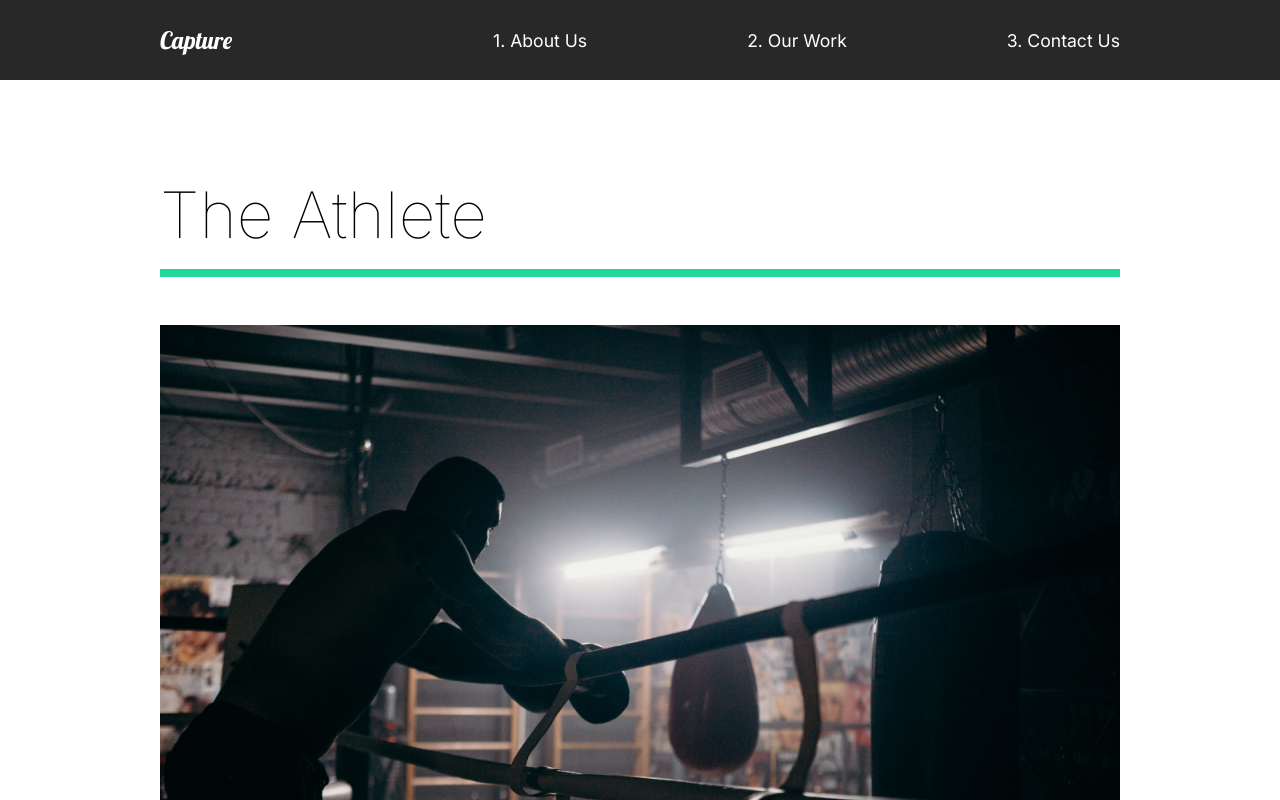
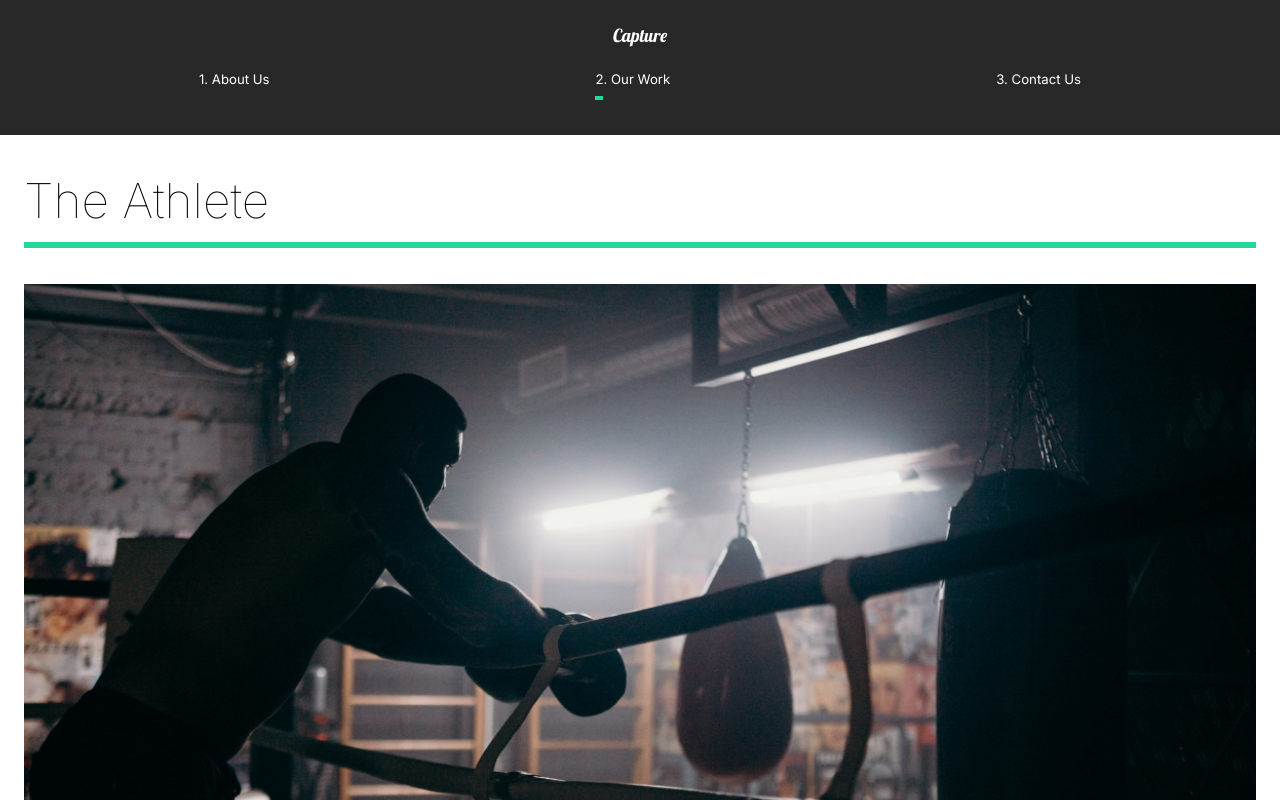
Before and after one commit to Zahidul-Turja/capture-dev-ed, a React (Create React App) app: page /work in a window 1280 px wide. Shown: the top 800 px of the page. Built offline with nearby package versions, Linux system fonts and the light colour scheme.

Commit message:
Finished finally

```diff
--- a/src/components/GlobalStyle.js
+++ b/src/components/GlobalStyle.js
@@ -6,6 +6,12 @@ const GlobalStyle = createGlobalStyle`
         margin: 0;
         padding: 0;
         box-sizing: border-box;
+    }
+
+    html {
+        @media (max-width: 1700px) {
+            font-size: 75%;
+        }
     }
 
     body {
--- a/src/components/Nav.js
+++ b/src/components/Nav.js
@@ -1,8 +1,10 @@
-import { Link } from "react-router-dom";
-
+import { Link, useLocation } from "react-router-dom";
+import { motion } from "framer-motion";
 import styled from "styled-components";
 
 function Nav() {
+  const { pathname } = useLocation();
+
   return (
     <StyledNav>
       <h1>
@@ -13,12 +15,27 @@ function Nav() {
       <ul>
         <li>
           <Link to="/">1. About Us</Link>
+          <Line
+            transition={{ duration: 0.3 }}
+            initial={{ width: "0%" }}
+            animate={{ width: pathname === "/" ? "10%" : "0%" }}
+          />
         </li>
         <li>
           <Link to="/work">2. Our Work</Link>
+          <Line
+            transition={{ duration: 0.3 }}
+            initial={{ width: "0%" }}
+            animate={{ width: pathname === "/work" ? "10%" : "0%" }}
+          />
         </li>
         <li>
           <Link to="/contact">3. Contact Us</Link>
+          <Line
+            transition={{ duration: 0.3 }}
+            initial={{ width: "0%" }}
+            animate={{ width: pathname === "/contact" ? "10%" : "0%" }}
+          />
         </li>
       </ul>
     </StyledNav>
@@ -56,6 +73,39 @@ const StyledNav = styled.nav`
     padding-left: 10rem;
     position: relative;
   }
+
+  @media (max-width: 1300px) {
+    flex-direction: column;
+    padding: 2rem 1rem;
+
+    ul {
+      padding: 2rem;
+      justify-content: space-around;
+      width: 100%;
+
+      #logo {
+        display: inline-block;
+        margin: 2rem;
+      }
+
+      li {
+        padding: 0;
+      }
+    }
+  }
+`;
+
+const Line = styled(motion.div)`
+  height: 0.3rem;
+  background-color: #23d997;
+  width: 0%;
+  position: absolute;
+  bottom: -80%;
+  left: 60%;
+
+  @media (max-width: 1300px) {
+    left: 0%;
+  }
 `;
 
 export default Nav;
--- a/src/components/ServicesSection.js
+++ b/src/components/ServicesSection.js
@@ -76,6 +76,10 @@ const Services = styled(About)`
 const Cards = styled.div`
   display: flex;
   flex-wrap: wrap;
+
+  @media (max-width: 1300px) {
+    justify-content: center;
+  }
 `;
 
 const Card = styled.div`
--- a/src/pages/ContactUs.js
+++ b/src/pages/ContactUs.js
@@ -45,11 +45,20 @@ const ContactStyle = styled(motion.div)`
   padding: 5rem 10rem;
   color: #353535;
   min-height: 90dvh;
+
+  @media (max-width: 1300px) {
+    padding: 2rem;
+    font-size: 1rem;
+  }
 `;
 
 const Title = styled.div`
   margin-bottom: 4rem;
   color: black;
+
+  @media (max-width: 1300px) {
+    margin-top: 5rem;
+  }
 `;
 
 const Hide = styled.div`
--- a/src/pages/MovieDetail.js
+++ b/src/pages/MovieDetail.js
@@ -78,6 +78,11 @@ const Awards = styled.div`
   margin: 5rem 10rem;
   align-items: center;
   justify-content: space-around;
+
+  @media (max-width: 1300px) {
+    display: block;
+    margin: 2rem;
+  }
 `;
 
 const AwardStyle = styled.div`
--- a/src/pages/OurWork.js
+++ b/src/pages/OurWork.js
@@ -13,7 +13,6 @@ import {
   slider,
   sliderContainer,
   scrollReveal,
-  swoopAdoop,
 } from "../animation";
 import { useScroll } from "../components/useScroll";
 import ScrollTop from "../components/ScrollTop";
@@ -84,6 +83,10 @@ const Work = styled(motion.div)`
   h2 {
     padding: 1rem 0rem;
   }
+
+  @media (max-width: 1300px) {
+    padding: 2rem;
+  }
 `;
 
 const Movie = styled(motion.div)`
--- a/src/styles.js
+++ b/src/styles.js
@@ -8,6 +8,12 @@ export const About = styled(motion.div)`
   justify-content: center;
   padding: 5rem 10rem;
   color: white;
+
+  @media (max-width: 1300px) {
+    display: block;
+    padding: 2rem;
+    text-align: center;
+  }
 `;
 
 export const Description = styled.div`
@@ -17,6 +23,14 @@ export const Description = styled.div`
 
   h2 {
     font-weight: lighter;
+  }
+
+  @media (max-width: 1300px) {
+    padding: 0;
+
+    button {
+      margin: 2rem 0rem 5rem 0rem;
+    }
   }
 `;
 
```
